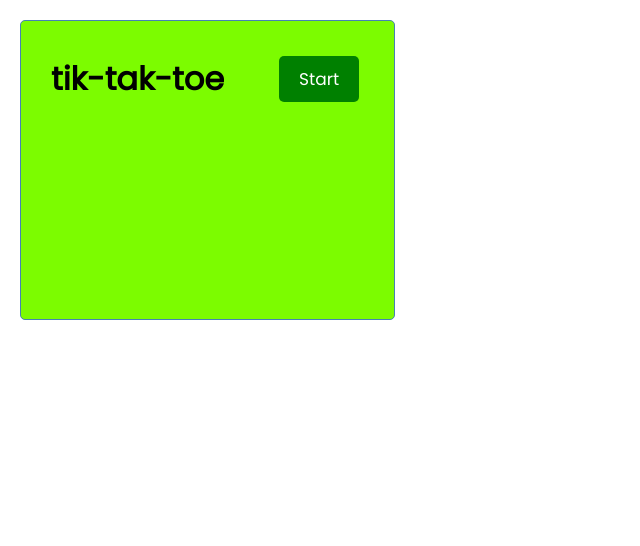
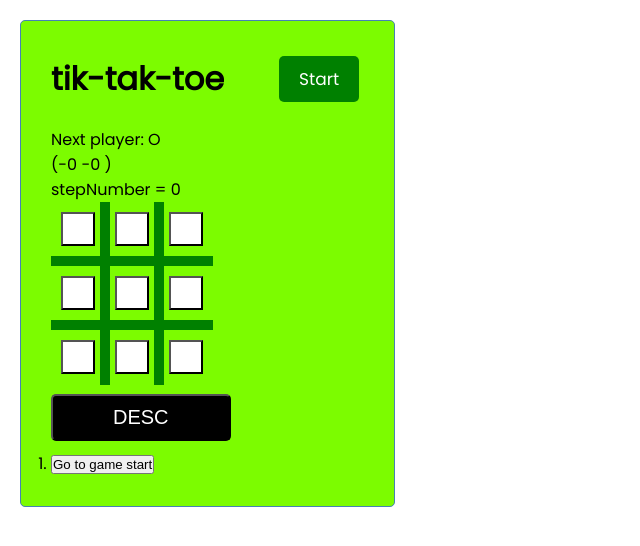
Before and after one commit to HAN20190621/sandbox, a React (Create React App) app: page /game in a window 1280 px wide. Shown: the top 546 px of the page, without its empty margins (0-640 px from the left). Built offline with nearby package versions, Linux system fonts and the light colour scheme.

Commit message:
Game implementation

```diff
--- a/src/App.jsx
+++ b/src/App.jsx
@@ -5,6 +5,7 @@ import Footer from "./components/Footer";
 import Header from "./components/Header";
 import Players from "./components/Players";
 import Board from "./components/Board";
+import Game from "./components/Game";
 import debounce from "lodash/debounce";
 import "./styles.css";
 
@@ -61,7 +62,7 @@ const App = () => {
   }, [updateCoords]);
 
   function handleStart(started) {
-    console.log("did i get here=" + started);
+    //console.log("did i get here=" + started);
     setStarted(started);
   }
 
@@ -81,6 +82,10 @@ const App = () => {
             render={(props) => <Players {...props} resizing={resizing} />}
           />
           <Route path="/board" component={Board} />
+          <Route
+            path="/game"
+            render={(props) => <Game {...props} started={started} />}
+          />
         </Switch>
         <Footer />
       </div>
--- a/src/components/Game.jsx
+++ b/src/components/Game.jsx
@@ -1,4 +1,4 @@
-import React, { useCallback, useEffect, useState } from "react";
+import React, { useCallback, useEffect, useState, useRef } from "react";
 // import _ from "lodash"; // included in Create-React-App by default and imported as underscore
 import Players from "./Players";
 import Board from "./Board";
@@ -40,6 +40,7 @@ function Game() {
   const [jumpToInd, setJumpToInd] = useState(false);
   const [lineStyle, setLineStyle] = useState({});
   const [target, setTarget] = useState(null);
+  const boardRef = useRef(null);
 
   const initialisePlayers = () => {
     const players = [
@@ -76,7 +77,7 @@ function Game() {
     return ["X", "O"][idx];
   }
 
-  // useCallback REF
+  // winning line - useCallback REF
   const handleLineStyleRef = useCallback((boardRef) => {
     setTimeout(() => {
       setTarget(boardRef.getBoundingClientRect());
@@ -428,7 +429,7 @@ function Game() {
     setSortAsc(sortOrder.toUpperCase() === "ASC");
   }
 
-  function handleStartGame() {
+  useEffect(() => {
     // has the game started - then this must be request to restart
     if (started) {
       setHistory({
@@ -447,14 +448,16 @@ function Game() {
       setWinners({});
       setSortAsc(true);
     }
-
     const index = Math.floor(Math.random() * 2);
     const first = players[index].xo;
     setFirstPlayer(first);
     // initialise current newPlayer
     setCurrPlayer(players[index]);
     setStarted(true);
-  }
+  }, [started]);
+
+  // function handleStartGame() {
+  // }
 
   function getScore() {
     let temp = "";
@@ -470,24 +473,13 @@ function Game() {
 
   return (
     <div className="game">
-      <div className="game-board">
-        <Players players={players} setPlayers={handleSetPlayers} />
-        {(() =>
-          players.filter((player) => player.name !== "").length === 2 ? (
-            <ToggleButton
-              toggle={handleStartGame}
-              labels={started ? ["Restart"] : ["Start"]}
-              changeOpacity={false}
-            />
-          ) : null)()}
-      </div>
       {started && (
         <>
           <div>{gameStatus}</div>
           <div>({getScore()})</div>
           <div>stepNumber = {stepNumber}</div>
           <div ref={handleLineStyleRef} className="board">
-            <Board
+            <Board ref={boardRef}
               squares={history.history[stepNumber].squares}
               winners={winners.winners ? winners.winners : []}
               selItems={selItems}
--- a/src/components/Header.jsx
+++ b/src/components/Header.jsx
@@ -24,13 +24,13 @@ const Header = ({ title, resizing, started, handleStart }) => {
       <h1 ref={h1Ref}>{title}</h1>
       <div ref={divRef} style={style}>
         {started && (
-          <Link to="./Board">
+          <Link to="./Game">
             <Button text={"Restart"} colour="green" />
           </Link>
         )}
 
         {(!started || location.pathname === "/Players") && (
-          <Link to="./Board">
+          <Link to="./Game">
             <Button
               text="Start"
               colour="green"
```
